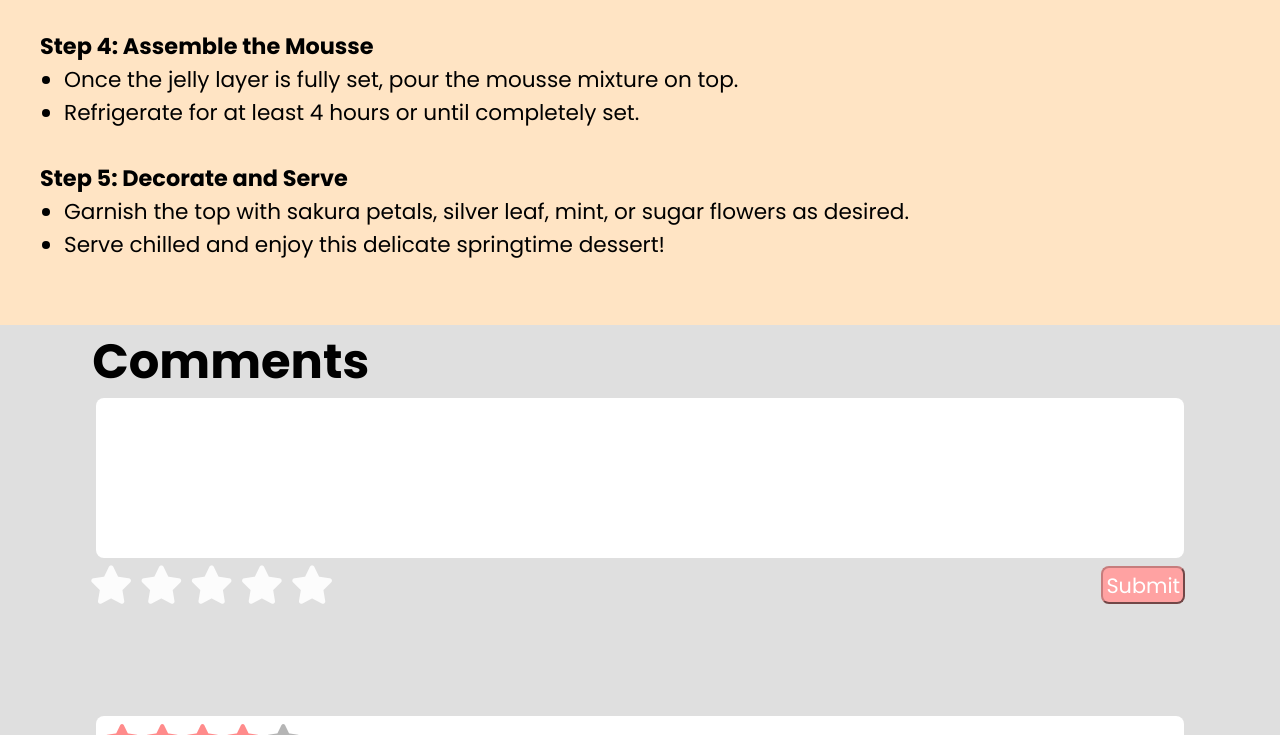
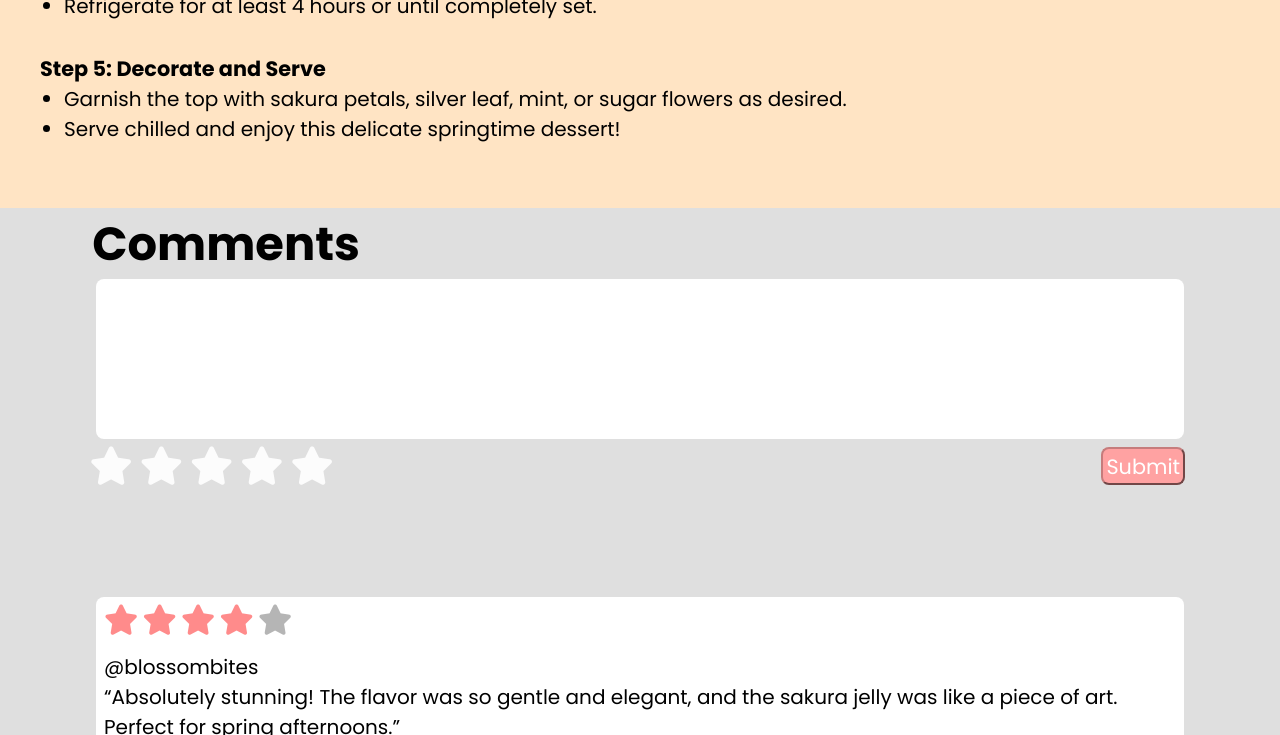
Before and after one commit to web-design-project-2025/web-design-project-group-08, a plain HTML site: page detail.html in a window 1280 px wide. Shown: the part 2065-2800 px from the top of the page. Drawn offline with Linux system fonts and the light colour scheme.

Commit message:
resize text

```diff
--- a/detail.css
+++ b/detail.css
@@ -27,7 +27,7 @@ body    {
 }
 
 .rating-icons {
-    font-size: 240%;
+    font-size: 230%;
     color:rgb(255, 196, 0);
     margin-top: 7%;
 }
@@ -37,7 +37,7 @@ body    {
 }
 
 .heart-icon {
-    font-size: 270%;
+    font-size: 260%;
     color: rgb(223, 223, 223);
     margin-left: 1.7rem;
     cursor: pointer;
@@ -48,7 +48,7 @@ body    {
 }
 
 h1 {
-    font-size: 250%;
+    font-size: 240%;
     text-align: center;
     margin-top: 2rem;
     margin-bottom: 2rem;
@@ -56,15 +56,15 @@ h1 {
 
 h2 {
     margin-top: 0%;
-    font-size: 300%;
+    font-size: 290%;
 }
 
 p {
-    font-size: 135%
+    font-size: 125%
 }
 
 ul {
-    font-size: 135%;
+    font-size: 125%;
     margin-bottom: 2rem;
 }
 
@@ -80,12 +80,12 @@ li {
 .instructions-text {
     margin-left: 2.5rem;
     font-weight: 700;
-    font-size: 140%;
+    font-size: 130%;
 }
 
 .intro-section p {
     width: 85%;
-    font-size: 135%;
+    font-size: 125%;
 }
 
 .comment-section {
@@ -125,7 +125,7 @@ li {
 
 .commenters i {
     color: rgb(255, 139, 139);
-    font-size: 200%;
+    font-size: 190%;
     margin-bottom: 1rem;
 }
 
```
